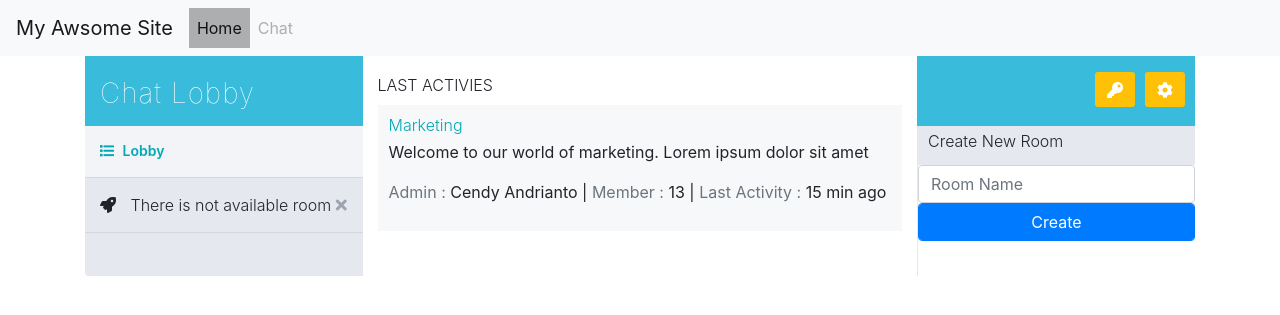
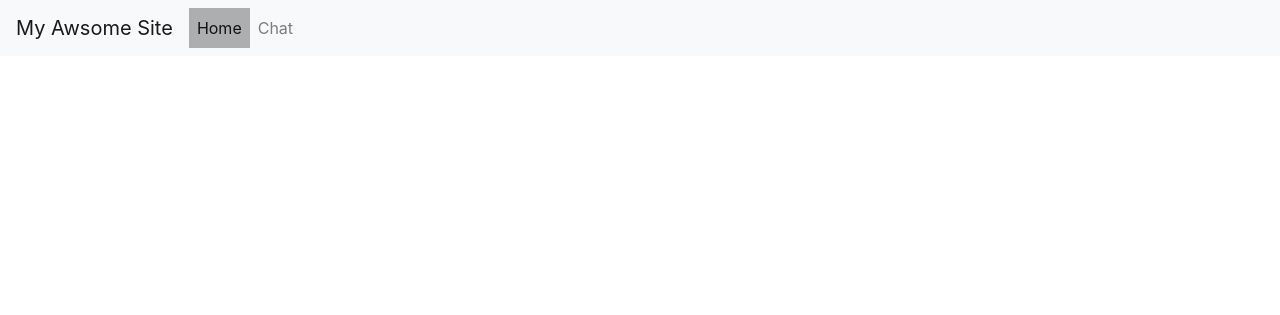
Before and after one commit to canadiyaman/ludo, a Django app: page / in a window 1280 px wide. Shown: the top 315 px of the page. Run offline with Django 3.2, Linux system fonts and the light colour scheme; data comes from the database, SQL or seed files in the repository; data that the repository does not hold is empty; some libraries are stand-ins or nearby versions.

Commit message:
IE-5 chat app moved to 'chat' path

```diff
--- a/apps/chat/models.py
+++ b/apps/chat/models.py
@@ -16,7 +16,7 @@ class Room(BaseModel):
         return "{}".format(self.name)
 
     def get_absolute_url(self):
-        return reverse('room', kwargs={"key": self.key})
+        return reverse('chat:room', kwargs={"key": self.key})
 
     class Meta:
         verbose_name = 'Room'
--- /dev/null
+++ b/apps/chat/urls.py
@@ -0,0 +1,9 @@
+from django.conf.urls import url
+
+from apps.chat.views import ChatView, RoomView, CreateRoomView
+
+urlpatterns = (
+    url(r'^$', ChatView.as_view(), name='home'),
+    url(r'^rooms/(?P<key>[0-9A-Fa-f-]+)$', RoomView.as_view(), name='room'),
+    url(r'^rooms/$', CreateRoomView.as_view(), name='create_room'),
+)
--- a/apps/static/js/main.js
+++ b/apps/static/js/main.js
@@ -29,7 +29,7 @@ function createRoom() {
             }, 3000);
         }
     };
-    xhr.open("POST", "/rooms/", true);
+    xhr.open("POST", "/chat/rooms/", true);
     xhr.setRequestHeader("X-CSRFToken", getCookie('csrftoken'));
     xhr.send(fd);
 };
--- a/apps/templates/base.html
+++ b/apps/templates/base.html
@@ -20,10 +20,10 @@
     <div class="collapse navbar-collapse" id="navbarNav">
         <ul class="navbar-nav">
             <li class="nav-item active">
-                <a class="nav-link" href="{% url "chat" %}">Home <span class="sr-only">(current)</span></a>
+                <a class="nav-link" href="{% url "home" %}">Home <span class="sr-only">(current)</span></a>
             </li>
             <li class="nav-item">
-                <a class="nav-link disabled" href="#">Chat</a>
+                <a class="nav-link" href="{% url "chat:home" %}">Chat</a>
             </li>
         </ul>
     </div>
--- a/apps/templates/pages/chat.html
+++ b/apps/templates/pages/chat.html
@@ -24,7 +24,7 @@
                                 </li>
                                 {% for room in rooms %}
                                     <li>
-                                        <a href="/rooms/{{ room.key }}">
+                                        <a href="{% url "chat:room" room.key %}">
                                             <i class="fa fa-rocket"></i>
                                             <span>{{ room.name }}</span>
                                             <i class="fa fa-times pull-right"></i>
--- /dev/null
+++ b/apps/templates/pages/home.html
@@ -0,0 +1,5 @@
+{% extends "base.html" %}{% load staticfiles %}
+{% block title %}Home Page{% endblock %}
+{% block css %}{% endblock css %}
+{% block content %}{% endblock %}
+{% block js %}{% endblock %}
--- a/ludo/urls.py
+++ b/ludo/urls.py
@@ -15,14 +15,11 @@ Including another URLconf
 """
 from django.conf.urls import url
 from django.contrib import admin
-from django.urls import path
-
-from apps.chat.views import ChatView, RoomView
-from views import CreateRoomView
+from django.urls import path, include
+from django.views.generic import TemplateView
 
 urlpatterns = [
-    url(r'^$', ChatView.as_view(), name='chat'),
-    url(r'^rooms/(?P<key>[0-9A-Fa-f-]+)$', RoomView.as_view(), name='room'),
-    url(r'^rooms/', CreateRoomView.as_view(), name='create_room'),
+    url(r'^$', TemplateView.as_view(template_name='pages/home.html'), name='home'),
+    url(r'chat/', include(('apps.chat.urls', 'chat'), namespace='chat')),
     path('admin/', admin.site.urls),
 ]
```
